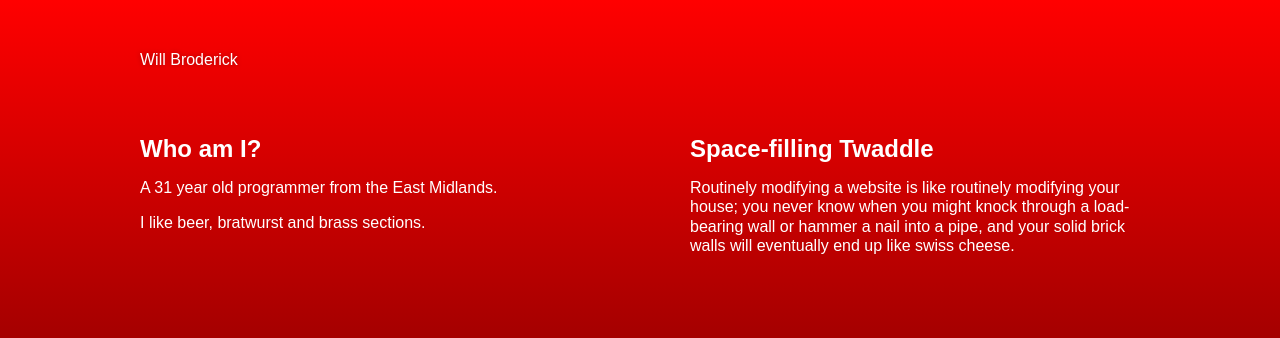
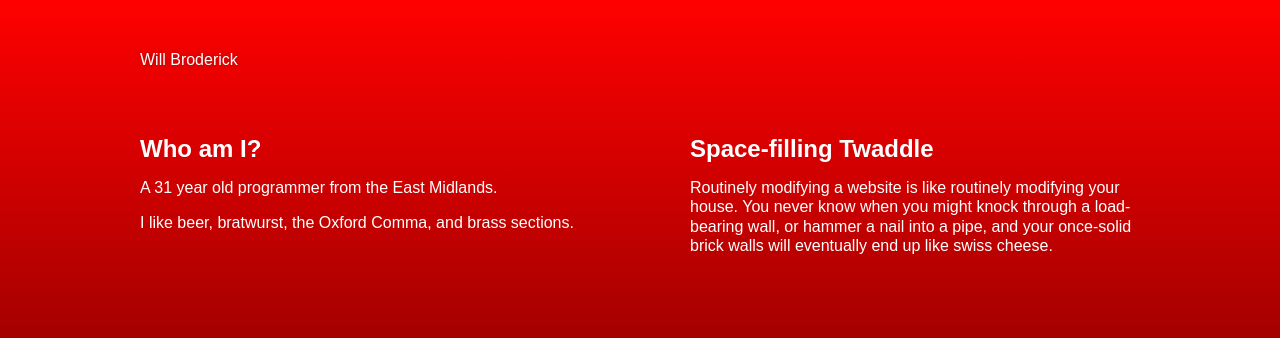
Before and after one commit to willbroderick/willbroderick.github.io, a plain HTML site: page index.html in a window 1280 px wide. Drawn offline with Linux system fonts and the light colour scheme; a script that the page names is missing.

Commit message:
Update index.html

```diff
--- a/index.html
+++ b/index.html
@@ -21,7 +21,7 @@
 		<div class="who-am-i">
 			<h2>Who am I?</h2>
 			<p>A <span id="reality-check"></span> year old programmer from the East Midlands.</p>
-			<p>I like beer, bratwurst and brass sections.</p>
+			<p>I like beer, bratwurst, the Oxford Comma, and brass sections.</p>
 			<script>
 			var myAge = (new Date()).getYear() - (new Date('1985-01-21')).getYear(); //Ohnoes, my birthday, revealed to the world...
 			var span = document.getElementById('reality-check');
@@ -34,8 +34,9 @@
 		<div class="what-i-think">
 			<h2>Space-filling Twaddle</h2>
 			<div class="thought">
-				<p>Routinely modifying a website is like routinely modifying your house;
-				you never know when you might knock through a load-bearing wall or hammer a nail into a pipe, and your solid brick walls will eventually end up like swiss cheese.</p>
+				<p>Routinely modifying a website is like routinely modifying your house.
+				You never know when you might knock through a load-bearing wall, or hammer a nail into a pipe,
+					and your once-solid brick walls will eventually end up like swiss cheese.</p>
 			</div>
 		</div>
 	</div>
```
